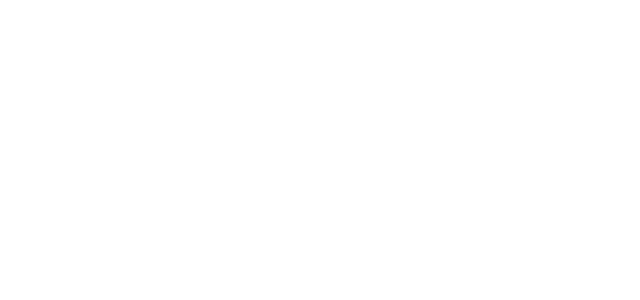
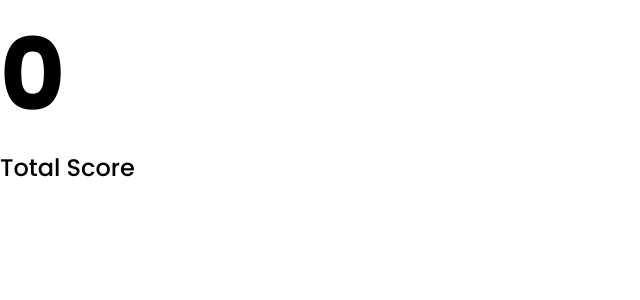
Before and after one commit to aadarshraj02/Dice-Game, a React (Vite) app: page / in a window 1280 px wide. Both pictures are taken after a click on the button "Play Now". Shown: the top 300 px of the page, without its empty margins (0-640 px from the left). Built offline with nearby package versions, Linux system fonts and the light colour scheme.

Commit message:
imported total score

```diff
--- a/src/components/Gameplay.jsx
+++ b/src/components/Gameplay.jsx
@@ -1,5 +1,11 @@
+import TotalScore from "./TotalScore";
+
 const Gameplay = () => {
-  return <div></div>;
+  return (
+    <div>
+      <TotalScore></TotalScore>
+    </div>
+  );
 };
 
 export default Gameplay;
```
